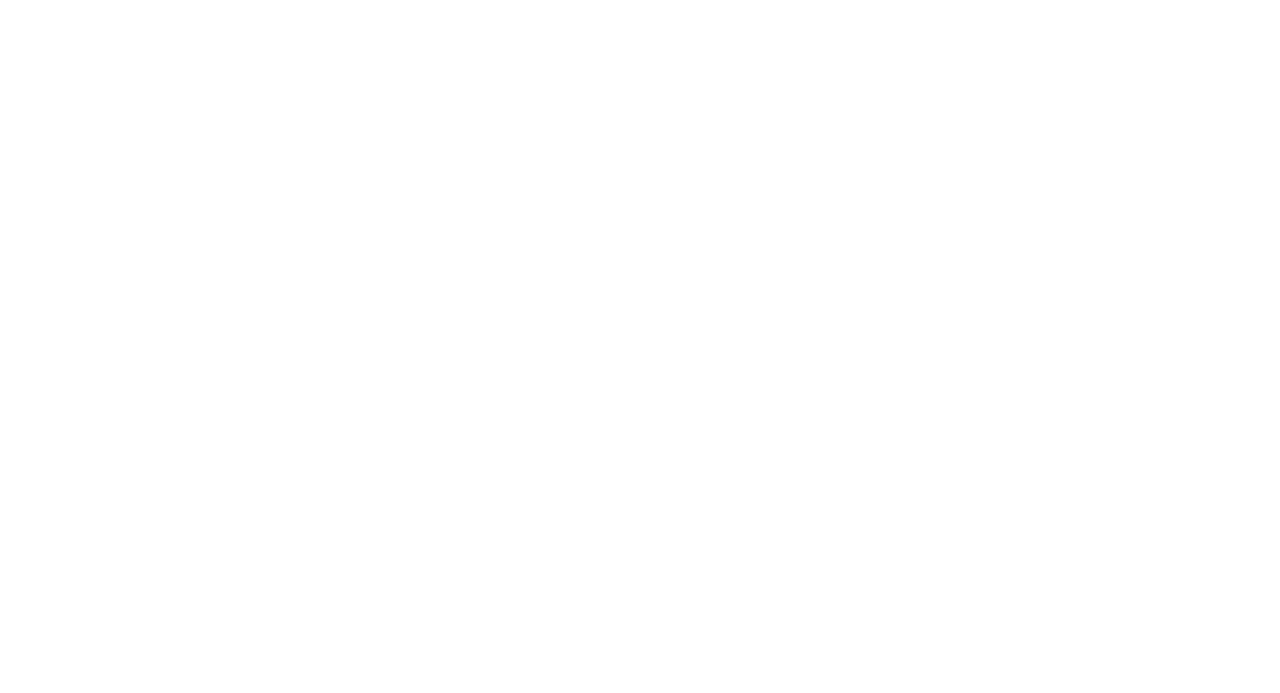
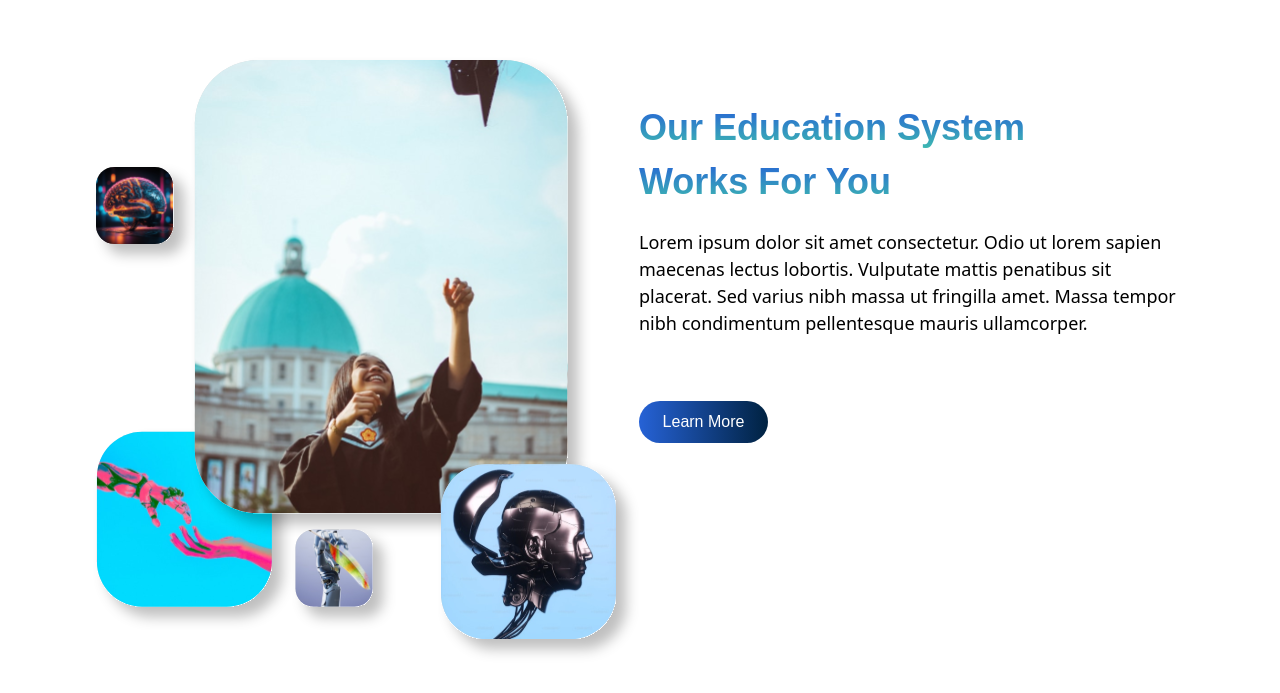
Before and after one commit to BYCODDE/LinDev-Website, a React (Vite) app: page / in a window 1280 px wide. Shown: the part 2110-2803 px from the top of the page. Before the commit the page ends 2055 px from the top, so only its background shows below. Built offline with nearby package versions, Linux system fonts and the light colour scheme; a web font is replaced by a local one.

Commit message:
feat: education added!

```diff
--- /dev/null
+++ b/src/components/Education.jsx
@@ -0,0 +1,26 @@
+function Education() {
+  return (
+    <div className="flex mt-[10rem] justify-center items-center">
+      <img src="/education_svg.svg" alt="education" />
+      <div className="mb-[11rem]">
+        <span className=" font-gilroy text-[36px] font-bold bg-gradient-to-b from-[#2662D6] to-[#3DB8B1] bg-clip-text text-transparent">
+          Our Education System <br /> Works For You
+        </span>
+        <p className="w-[548px] mt-[20px] font-[400] text-[18px]">
+          Lorem ipsum dolor sit amet consectetur. Odio ut lorem sapien maecenas
+          lectus lobortis. Vulputate mattis penatibus sit placerat. Sed varius
+          nibh massa ut fringilla amet. Massa tempor nibh condimentum
+          pellentesque mauris ullamcorper.
+        </p>
+        <button
+          type="button"
+          className="bg-gradient-to-r from-[#2662D6] to-[#002241] rounded-full max-h-full max-w-full w-[129px] h-[42px] text-[#FFFFFF] font-gilroy mt-[4rem] "
+        >
+          Learn More
+        </button>
+      </div>
+    </div>
+  );
+}
+
+export default Education;
--- a/src/pages/Home.jsx
+++ b/src/pages/Home.jsx
@@ -1,4 +1,5 @@
 import Course from "../components/Course";
+import Education from "../components/Education";
 import Header from "../components/Header";
 import Herosection from "../components/Herosection";
 import Slider from "../components/Slider";
@@ -10,6 +11,7 @@ function Home() {
       <Herosection />
       <Course />
       <Slider />
+      <Education />
     </div>
   );
 }
```
Also changed, not shown: public/education_svg.svg (added).
